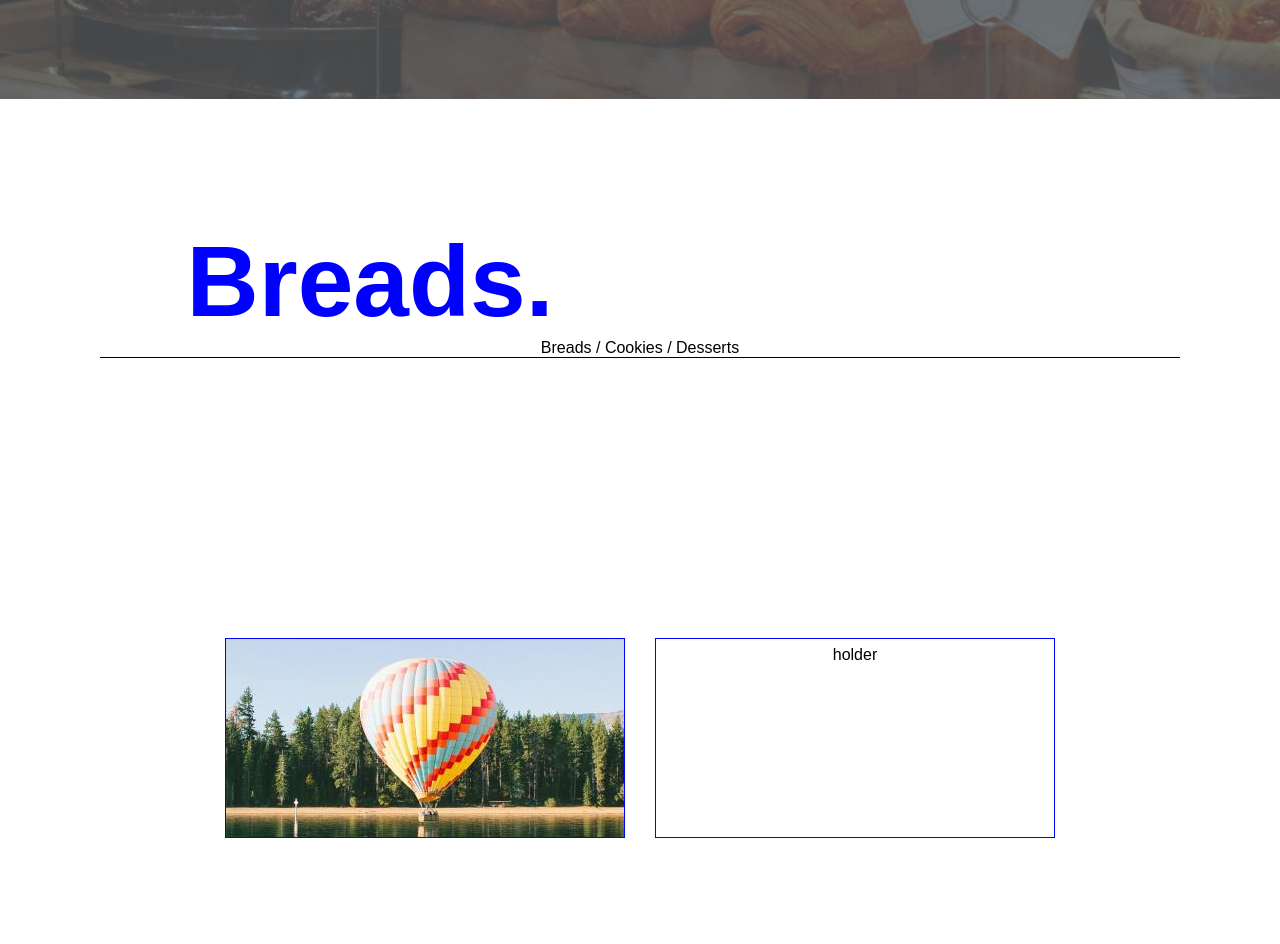
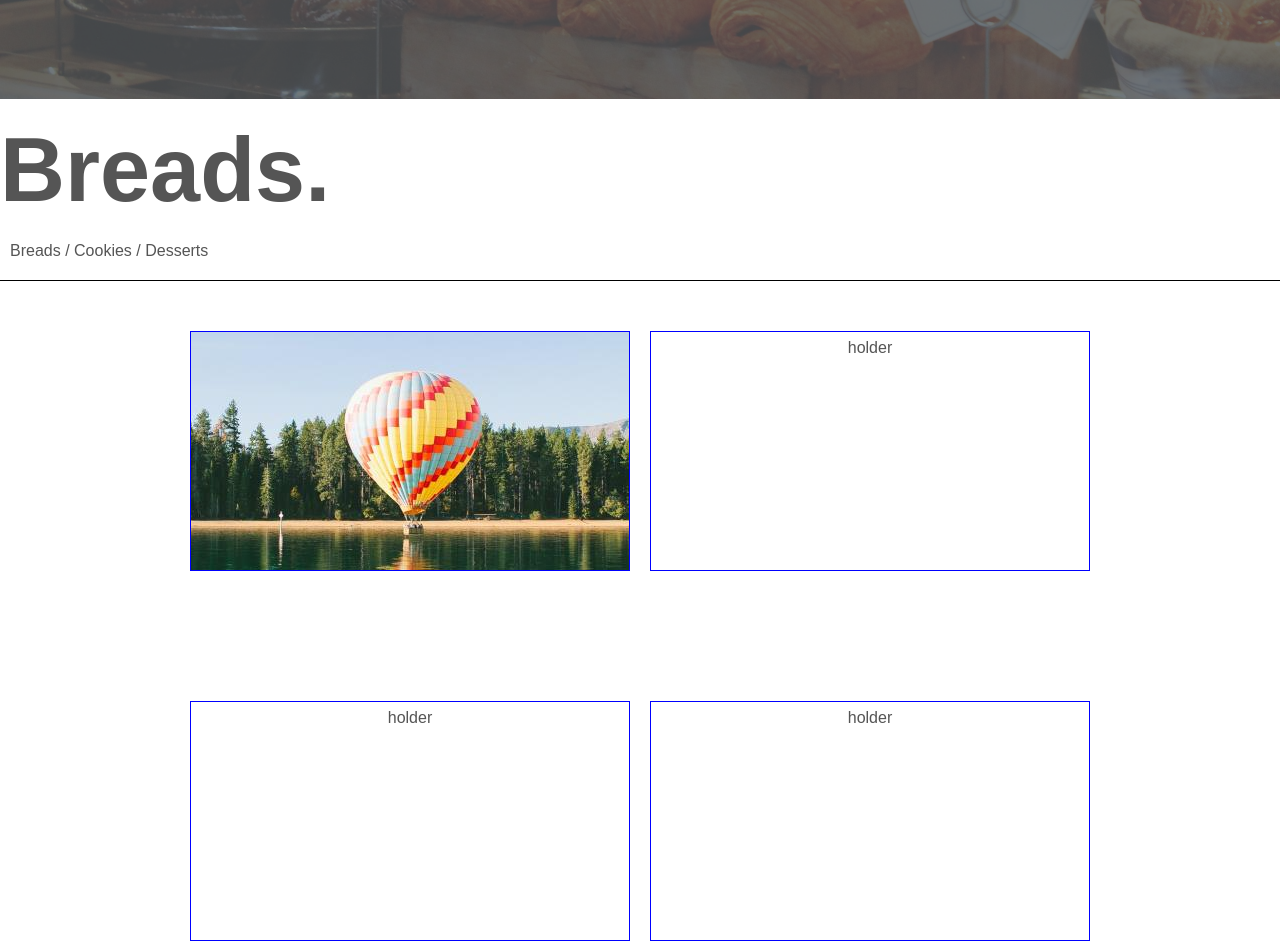
Before and after one commit to BailyTroyer/reneeswebsite, a plain HTML site: page Addons/flexbox-template/index.html in a window 1280 px wide. Shown: the part 701-1645 px from the top of the page. Drawn offline with nearby package versions, Linux system fonts and the light colour scheme.

Commit message:
ay its starting to work

```diff
--- a/Addons/flexbox-template/assets/css/styles.css
+++ b/Addons/flexbox-template/assets/css/styles.css
@@ -248,47 +248,55 @@ header nav li:last-child{
 ---------------------*/
 
 .menu {
+	margin: 0;
+	padding: 0;
+}
+.menu-top {
+	width: 100vw;
+}
+.menu-nav li {
+	align-self: center;
+}
+.nav-container {
+	margin: 0;
+	padding: 0;
+	width: 100vw;
+	align-content: center;
+	padding-bottom: 10px;
+	padding-left: 10px;
 }
 .menu h1 {
-	display: block;
-	top: 0px;
-	left: 0px;
-	padding-right: 50%;
-	font-size: 100px;
-	list-style: none;
-	color: blue;
+	font-size: 90px;
+	padding-top: 20px;
+	padding-bottom: 20px;
 }
-.menu ul {
-	list-style-type:none;
-	color: black;
-}
-.menu ul:hover {
-	color: blue;
-}
+
 .menu li {
 	display: inline;
 }
 .menu p{
-	height: 25vh;
-	width: 50vh;
-	margin: 15px;
-	margin-top: 100px;
+
+	height: 30vh;
+	width: 55vh;
+	margin: 10px;
+	margin-top: 50px;
+	margin-bottom: 80px;
 	border: solid 1px blue;
+
 	background-size: fill;
 	background-position: center;
 	background-repeat: no-repeat;
 }
+.menu p:hover {
+	border: solid 1px white;
+}
 .menu hr {
+	margin: 0;
+	margin-top: 10px;
 	width: 100%;
 	height: 1px;
 	background-color: black;
 	border: 0;
-}
-
-.menu .grid {
-	padding: 100px;
-	padding-bottom: 0px;
-	height: 100%;
 }
 .menu .grid:hover {
 	color: black;			//can change back to blue when hovering over whole menu
--- a/Addons/flexbox-template/index.html
+++ b/Addons/flexbox-template/index.html
@@ -37,18 +37,26 @@
 <!-- menu -->
 
   <section class="menu">
+
+    <container class="menu-top">
     <h1 id="mega-title">Breads.</h1>
-    <ul>
+
+    </container>
+
+    <container class="nav-container">
+    <ul class="menu-nav">
       <li onclick="Breads()">Breads / </li>
       <li onclick="Cookies()">Cookies / </li>
       <li onclick="Desserts()">Desserts</li>
     </ul>
+    </container>
     <hr>
     <div id="menu-img">
 
       <ul class="grid">
 
       <p style="background-image: url(assets/img/balloon.jpg);"></p>
+      <p>holder</p>
       <p>holder</p>
       <p>holder</p>
       <p>holder</p>
```
